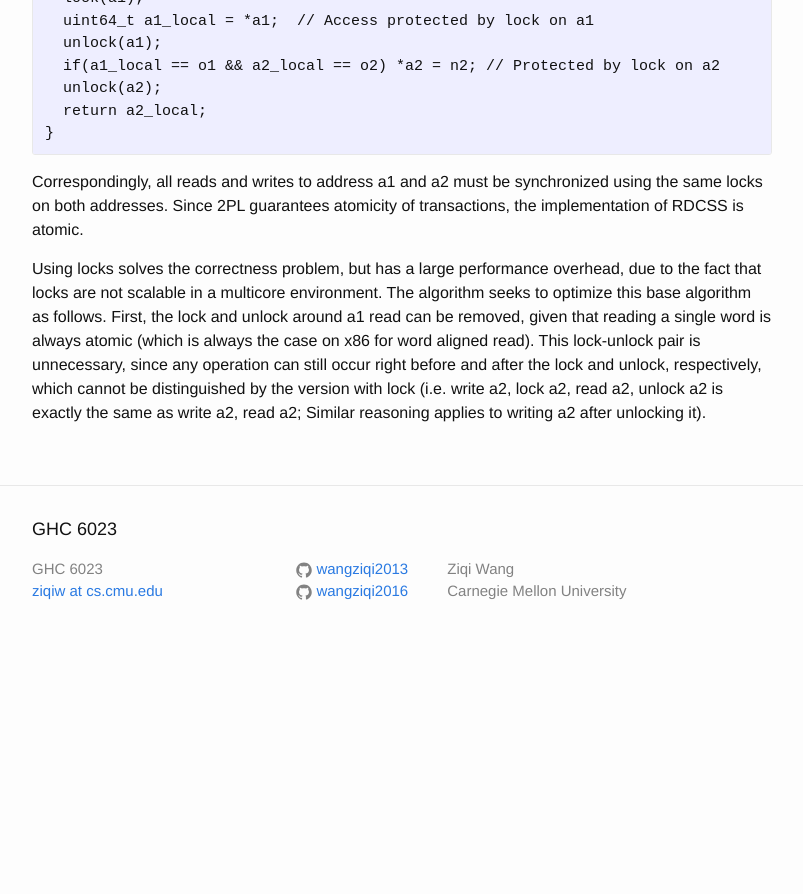
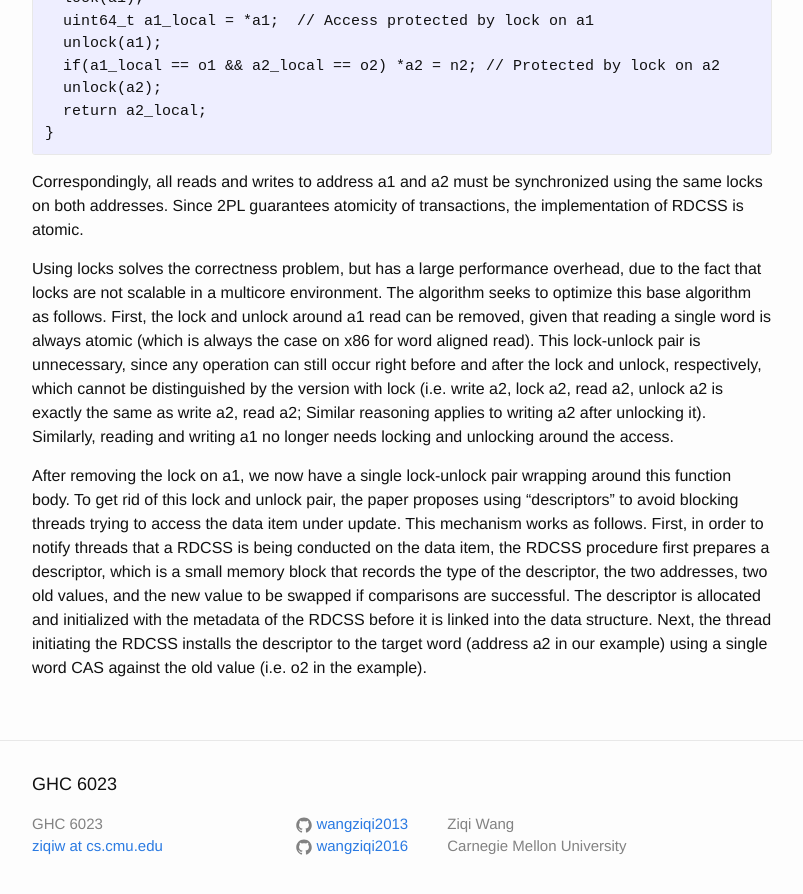
Before and after one commit to wangziqi2013/wangziqi2013.github.io, a Jekyll site: the page built from _posts/2019-11-08-mwcas.markdown, in a window 1280 px wide and 900 px high, scrolled down 2022 px. Shown: the top 894 px of the window, without its empty margins (238-1041 px from the left). Built offline with Jekyll 4.4.1, drawn with Linux system fonts in a browser that asks for light colours; before the commit the page ends 2685 px from its top, so only the background shows below that.

Commit message:
Adding RDCSS

```diff
--- a/_posts/2019-11-08-mwcas.markdown
+++ b/_posts/2019-11-08-mwcas.markdown
@@ -93,3 +93,13 @@ and unlock around a1 read can be removed, given that reading a single word is al
 on x86 for word aligned read). This lock-unlock pair is unnecessary, since any operation can still occur right before
 and after the lock and unlock, respectively, which cannot be distinguished by the version with lock (i.e. write a2, lock a2,
 read a2, unlock a2 is exactly the same as write a2, read a2; Similar reasoning applies to writing a2 after unlocking it).
+Similarly, reading and writing a1 no longer needs locking and unlocking around the access.
+
+After removing the lock on a1, we now have a single lock-unlock pair wrapping around this function body. To get rid of this
+lock and unlock pair, the paper proposes using "descriptors" to avoid blocking threads trying to access the data item
+under update. This mechanism works as follows. First, in order to notify threads that a RDCSS is being conducted on the
+data item, the RDCSS procedure first prepares a descriptor, which is a small memory block that records the type
+of the descriptor, the two addresses, two old values, and the new value to be swapped if comparisons are successful. The
+descriptor is allocated and initialized with the metadata of the RDCSS before it is linked into the data structure.
+Next, the thread initiating the RDCSS installs the descriptor to the target word (address a2 in our example) using a
+single word CAS against the old value (i.e. o2 in the example).
```
